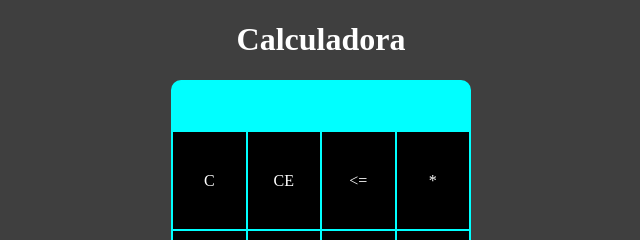
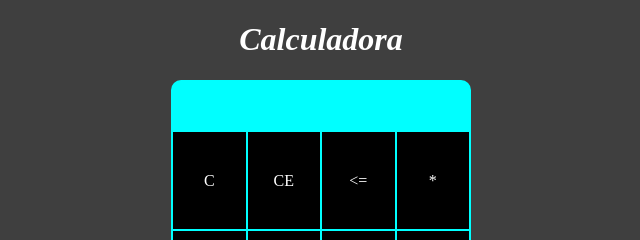
Before and after one commit to Uberdanalmeida/calcula, a plain HTML site: page index.html in a window 1280 px wide. Shown: the top 240 px of the page, 319-959 px from the left. Drawn offline with Linux system fonts and the light colour scheme.

Commit message:
Mudando para italico o h1

```diff
--- a/index.html
+++ b/index.html
@@ -7,7 +7,7 @@
     <link rel="stylesheet" href="style.css">
 </head>
 <body>
-    <h1>Calculadora</h1>
+    <h1><i>Calculadora</i></h1>
     <div id="Calculadora">
         <div id="tabela">
             <p id="calcula"></p>
```
